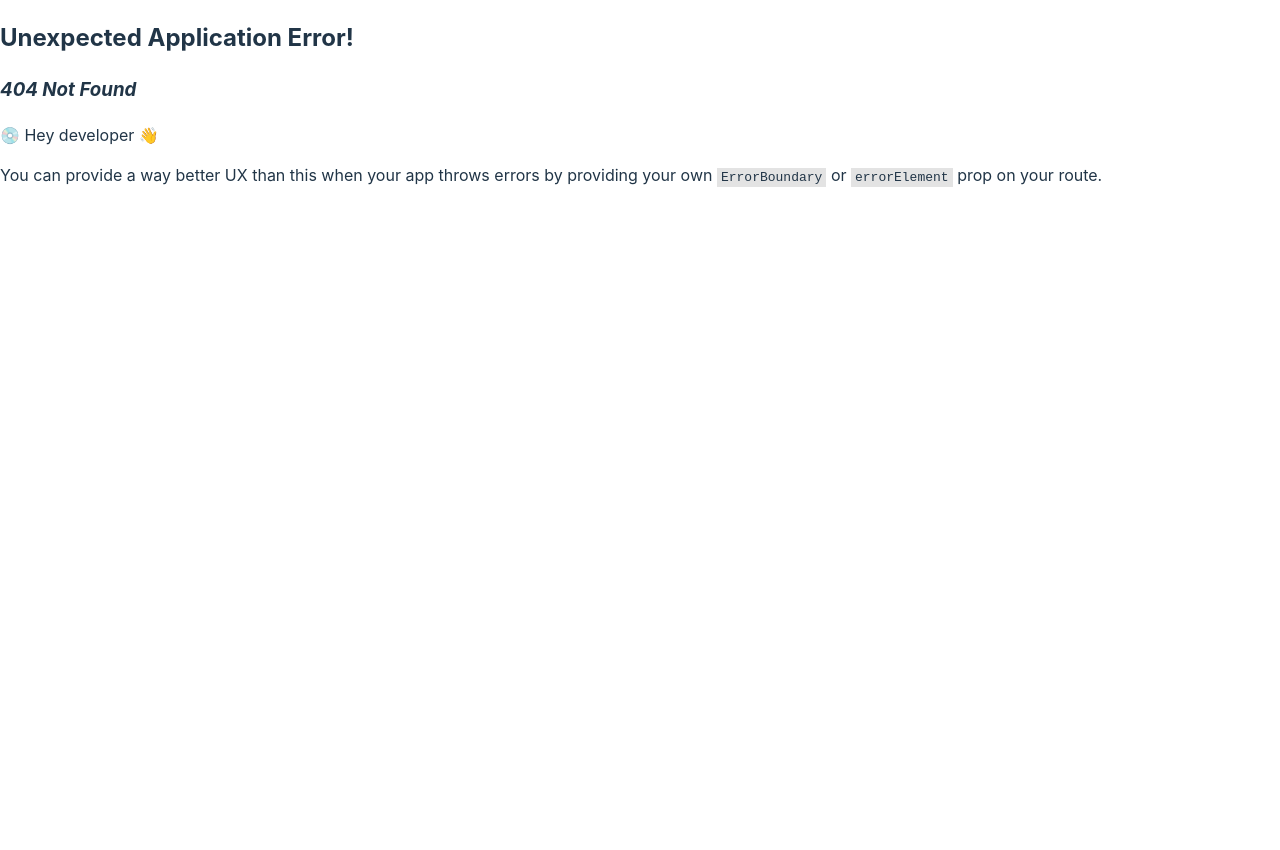
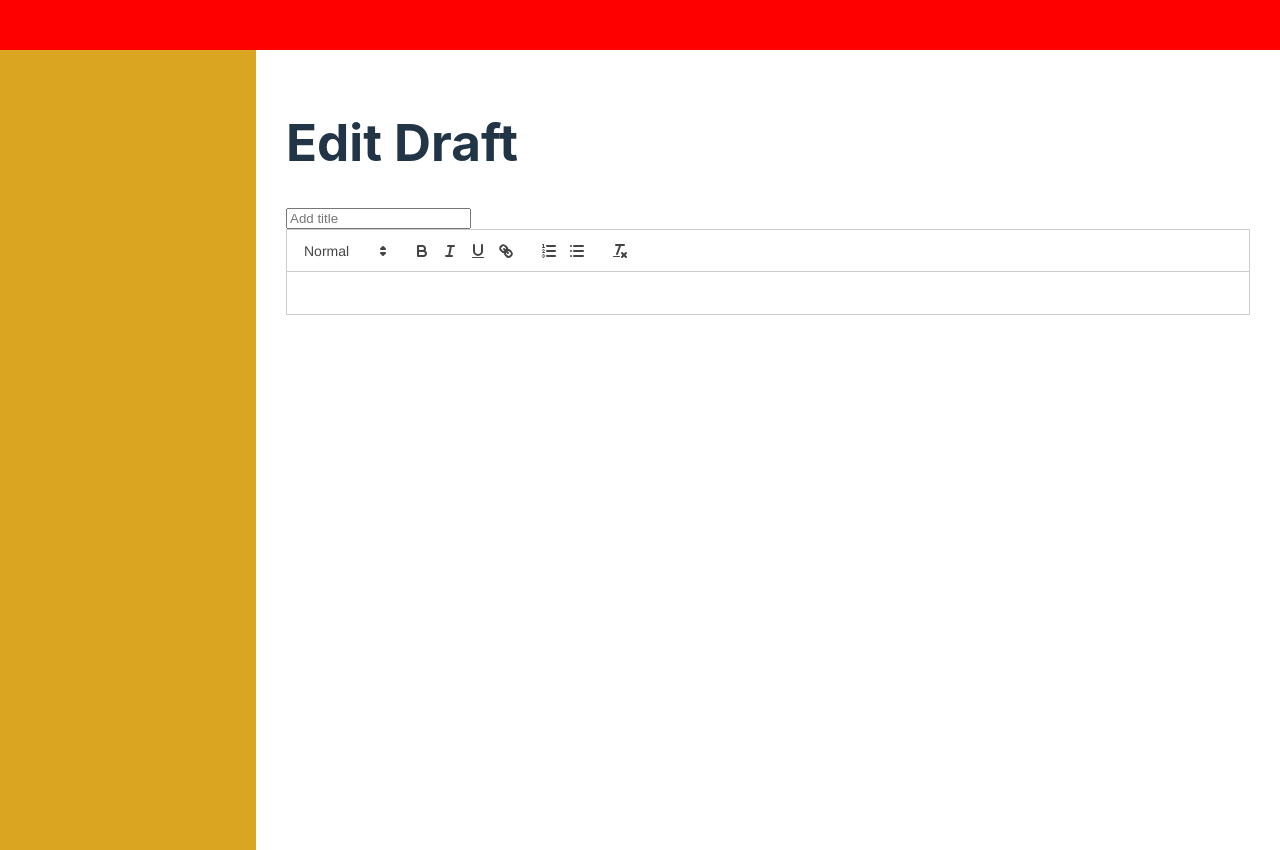
Before and after one commit to lindelwa122/portfolio-client, a React (Vite) app: page /blogs/create/new in a window 1280 px wide. Before the commit this address had no page. Before the commit the page ends 820 px from the top, so only its background shows below. Built offline with nearby package versions, Linux system fonts and the light colour scheme.

Commit message:
Add a blog editor component.

```diff
--- /dev/null
+++ b/src/components/blog_editor/blog-editor.jsx
@@ -0,0 +1,22 @@
+import { useState } from 'react';
+import ReactQuill from 'react-quill';
+import 'react-quill/dist/quill.snow.css';
+
+const BlogEditor = () => {
+  const [value, setValue] = useState('');
+  const [title, setTitle] = useState('');
+
+  const handleTitleChange = (e) => {
+    setTitle(e.target.value);
+  }
+
+  return (
+    <>
+      <h1>Edit Draft</h1>
+      <input placeholder='Add title' value={title} onChange={handleTitleChange} />
+      <ReactQuill theme='snow' value={value} onChange={setValue} />
+    </>
+  );
+}
+
+export default BlogEditor;
--- a/src/router.jsx
+++ b/src/router.jsx
@@ -2,6 +2,7 @@ import { createBrowserRouter, RouterProvider } from 'react-router-dom';
 
 import CreateBlog from './components/create_blog/create-blog';
 import CreateBlogIndex from './components/create_blog_index/create-blog-index';
+import BlogEditor from './components/blog_editor/blog-editor';
 
 const Router = () => {
   const router = createBrowserRouter([
@@ -12,6 +13,10 @@ const Router = () => {
         {
           index: true,
           element: <CreateBlogIndex />
+        },
+        {
+          path: 'new',
+          element: <BlogEditor />,
         }
       ]
     }
```
Also changed, not shown: src/components/blog_editor/blog-editor.module.css (added), 1 other file (tests, documents, lock files or other folders).
